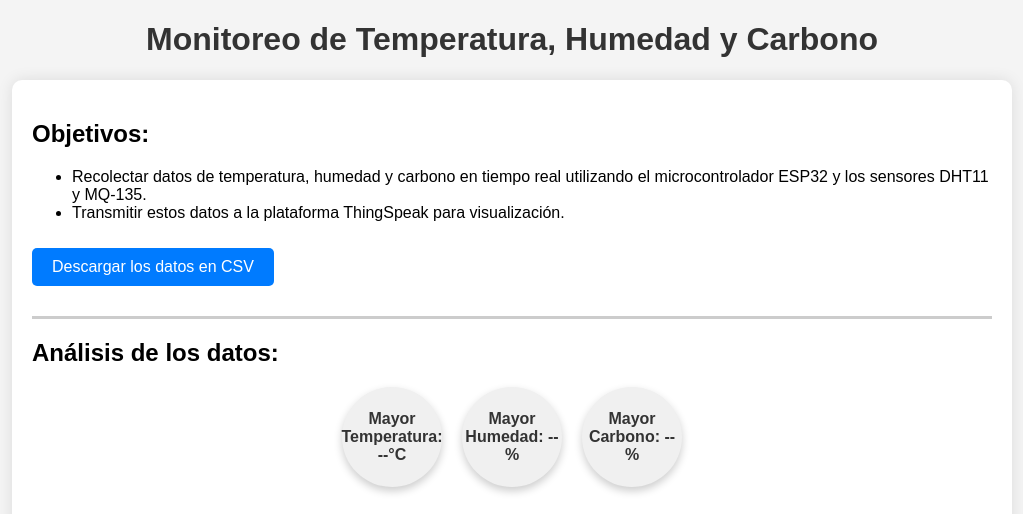
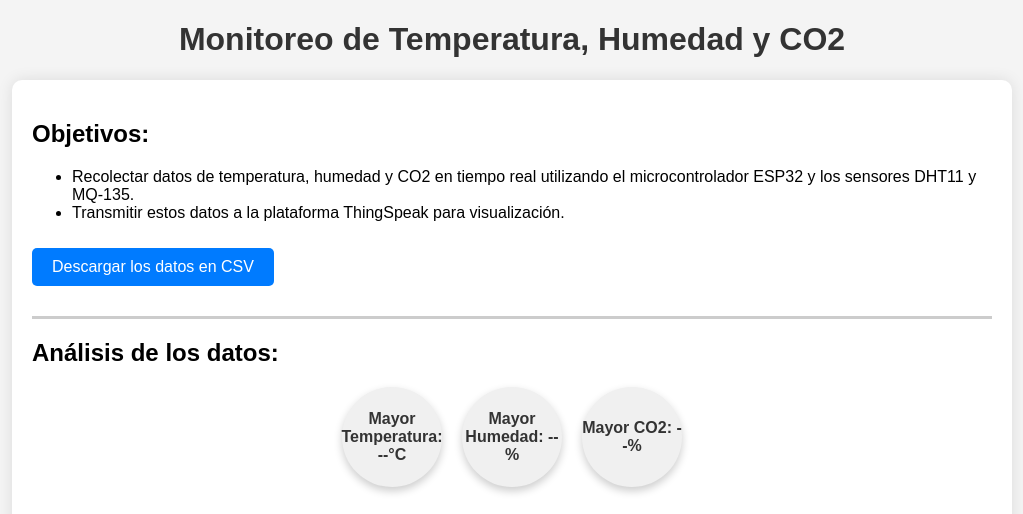
Before and after one commit to A-juli07/MonitorAmbiente2.0, a plain HTML site: page index.html in a window 1280 px wide. Shown: the top 514 px of the page, without its empty margins (128-1151 px from the left). Drawn offline with Linux system fonts and the light colour scheme; no server answers.

Commit message:
Update index.html

```diff
--- a/index.html
+++ b/index.html
@@ -4,8 +4,8 @@
     <meta charset="UTF-8">
     <meta name="viewport" content="width=device-width, initial-scale=1.0">
     <meta name="robots" content="index, follow">
-    <title>Monitoreo de Temperatura, Humedad y Carbono</title>
-    <meta name="description" content="Proyecto de monitoreo de temperatura, humedad y carbono utilizando ESP32, DHT11 y MQ-135, con visualización en tiempo real en la plataforma ThingSpeak.">
+    <title>Monitoreo de Temperatura, Humedad y CO2</title>
+    <meta name="description" content="Proyecto de monitoreo de temperatura, humedad y CO2 utilizando ESP32, DHT11 y MQ-135, con visualización en tiempo real en la plataforma ThingSpeak.">
     <meta name="google-site-verification" content="9yJxvYsOQ-EOGwJQtazPX0Kgucxw0ZnRlaPnpazSA9Q" />
     <link rel="stylesheet" href="style.css">
     <style>
@@ -53,14 +53,14 @@
 </head>
 <body>
     <header>
-        <h1>Monitoreo de Temperatura, Humedad y Carbono</h1>
+        <h1>Monitoreo de Temperatura, Humedad y CO2</h1>
     </header>
 
     <main class="container">
         <section>
             <h2>Objetivos:</h2>
             <ul>
-                <li>Recolectar datos de temperatura, humedad y carbono en tiempo real utilizando el microcontrolador ESP32 y los sensores DHT11 y MQ-135.</li>
+                <li>Recolectar datos de temperatura, humedad y CO2 en tiempo real utilizando el microcontrolador ESP32 y los sensores DHT11 y MQ-135.</li>
                 <li>Transmitir estos datos a la plataforma ThingSpeak para visualización.</li>
             </ul>
             <a href="https://thingspeak.mathworks.com/channels/2737652/feed.csv" download="datos.csv" class="botao-download">Descargar los datos en CSV</a>
@@ -75,7 +75,7 @@
                     <p id="maxHumidity">Mayor Humedad: --%</p>
                 </div>
                 <div class="data-box">
-                    <p id="maxHydrogen">Mayor Carbono: --%</p>
+                    <p id="maxHydrogen">Mayor CO2: --%</p>
                 </div>
             </div>
                 <div class="data-section">
@@ -153,12 +153,12 @@
                         <iframe id="iframe3" width="450" height="260" title="Gráfico de Carbono"></iframe>
                     </div>
                     <div class="data-section">
-                        <h3>Últimos Datos de Carbono</h3>
+                        <h3>Últimos Datos de CO2</h3>
                         <div id="dataContainer3" class="data-table"></div>
                     </div>
                 </div>
             </div>
-            <a href="https://thingspeak.mathworks.com/channels/2737652/field/3.csv" download="datos.csv" class="botao-download">Descargar datos de carbono en CSV</a>
+            <a href="https://thingspeak.mathworks.com/channels/2737652/field/3.csv" download="datos.csv" class="botao-download">Descargar datos de CO2 en CSV</a>
         </section>
     </main>
 
```
